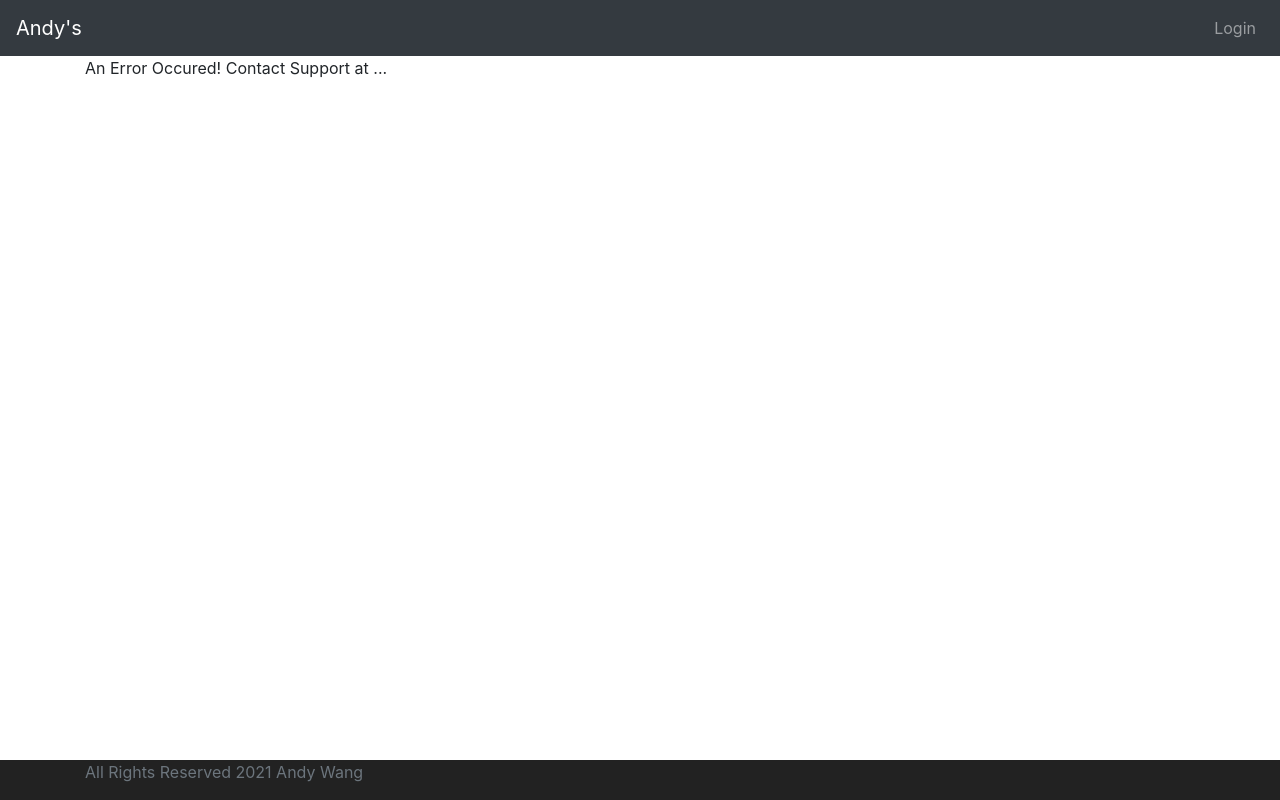
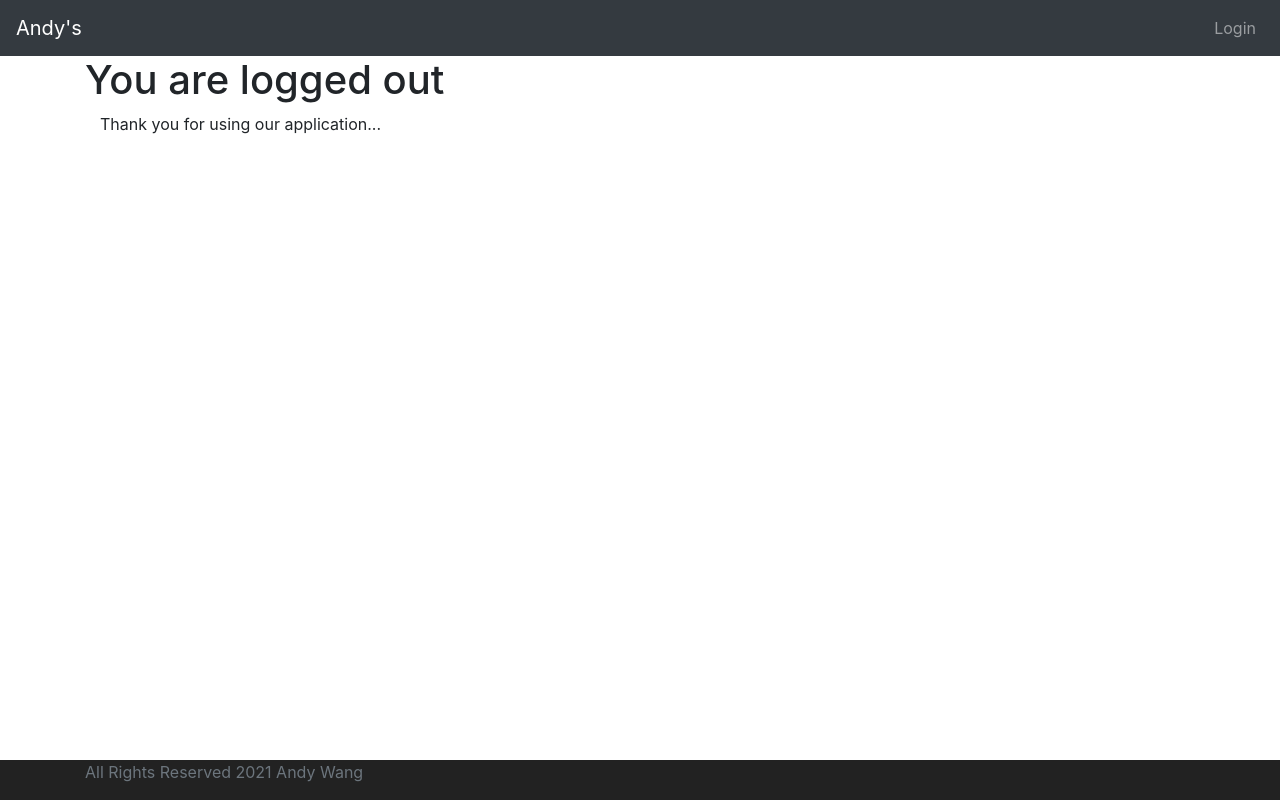
Before and after one commit to weat0212/angular-login, an Angular app: page /logout in a window 1280 px wide. Built offline with nearby package versions, Linux system fonts and the light colour scheme.

Commit message:
logout component

```diff
--- a/src/app/app-routing.module.ts
+++ b/src/app/app-routing.module.ts
@@ -3,6 +3,7 @@ import { RouterModule, Routes } from '@angular/router';
 import { ErrorComponent } from './error/error.component';
 import { ListTodosComponent } from './list-todos/list-todos.component';
 import { LoginComponent } from './login/login.component';
+import { LogoutComponent } from './logout/logout.component';
 import { WelcomeComponent } from './welcome/welcome.component';
 
 const routes: Routes = [
@@ -10,6 +11,7 @@ const routes: Routes = [
   {path:"login", component: LoginComponent},
   {path:"welcome/:username", component: WelcomeComponent},
   {path:"todos", component: ListTodosComponent},
+  {path:"logout", component: LogoutComponent},
   {path:"**", component: ErrorComponent}
 ];
 
--- a/src/app/app.module.ts
+++ b/src/app/app.module.ts
@@ -10,6 +10,7 @@ import { ErrorComponent } from './error/error.component';
 import { ListTodosComponent } from './list-todos/list-todos.component';
 import { MenuComponent } from './menu/menu.component';
 import { FooterComponent } from './footer/footer.component';
+import { LogoutComponent } from './logout/logout.component';
 
 @NgModule({
   declarations: [
@@ -19,7 +20,8 @@ import { FooterComponent } from './footer/footer.component';
     ErrorComponent,
     ListTodosComponent,
     MenuComponent,
-    FooterComponent
+    FooterComponent,
+    LogoutComponent
   ],
   imports: [
     BrowserModule,
--- /dev/null
+++ b/src/app/logout/logout.component.html
@@ -0,0 +1,4 @@
+<h1>You are logged out</h1>
+<div class="container">
+    Thank you for using our application...
+</div>
--- /dev/null
+++ b/src/app/logout/logout.component.ts
@@ -0,0 +1,17 @@
+import { Component, OnInit } from '@angular/core';
+import { HardcodedAuthenticationService } from '../service/hardcoded-authentication.service';
+
+@Component({
+  selector: 'app-logout',
+  templateUrl: './logout.component.html',
+  styleUrls: ['./logout.component.css']
+})
+export class LogoutComponent implements OnInit {
+
+  constructor(private auth: HardcodedAuthenticationService) { }
+
+  ngOnInit(): void {
+    this.auth.logout();
+  }
+
+}
--- a/src/app/service/hardcoded-authentication.service.ts
+++ b/src/app/service/hardcoded-authentication.service.ts
@@ -19,4 +19,8 @@ export class HardcodedAuthenticationService {
     let user = sessionStorage.getItem('authenticaterUser')
     return !(user === null)
   }
+
+  logout() {
+    sessionStorage.removeItem('authenticaterUser')
+  }
 }
```
Also changed, not shown: src/app/logout/logout.component.css (added), 1 other file (tests, documents, lock files or other folders).
